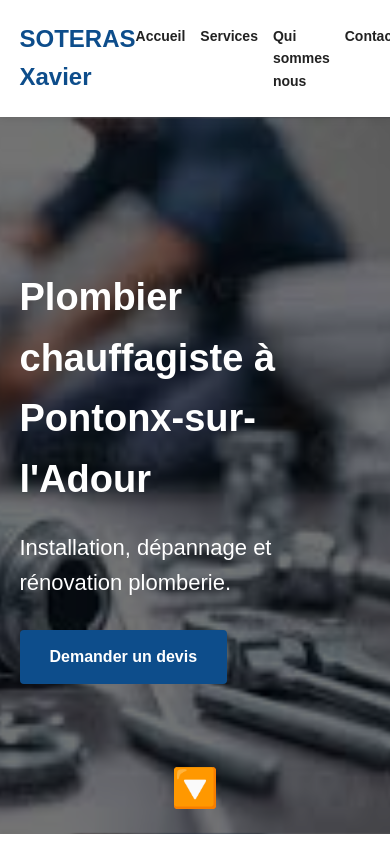
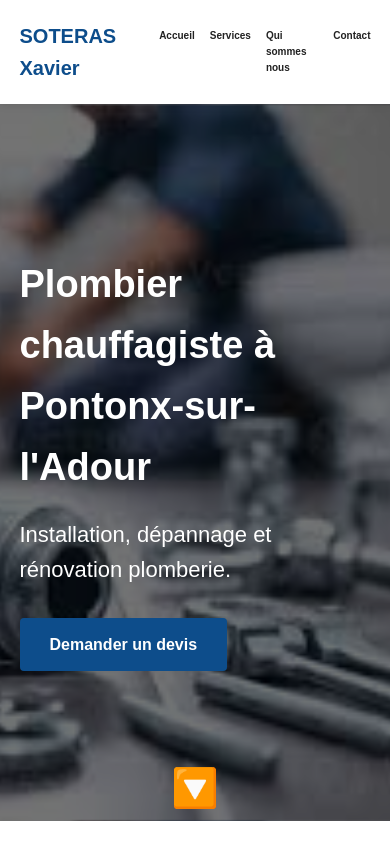
Before and after one commit to BrunoDUPUIS/soteras, a Vue app: page / in a window 390 px wide. Shown: the top 844 px of the page. Built offline with nearby package versions, Linux system fonts and the light colour scheme.

Commit message:
eleventh commit

```diff
--- a/src/assets/css/style.css
+++ b/src/assets/css/style.css
@@ -215,7 +215,10 @@ nav a {
 
   nav {
     gap: 15px;
-    font-size: 14px;
+    font-size: 10px;
+  }
+  .logo {
+    font-size: 20px;
   }
 
   .cta h2 {
```
